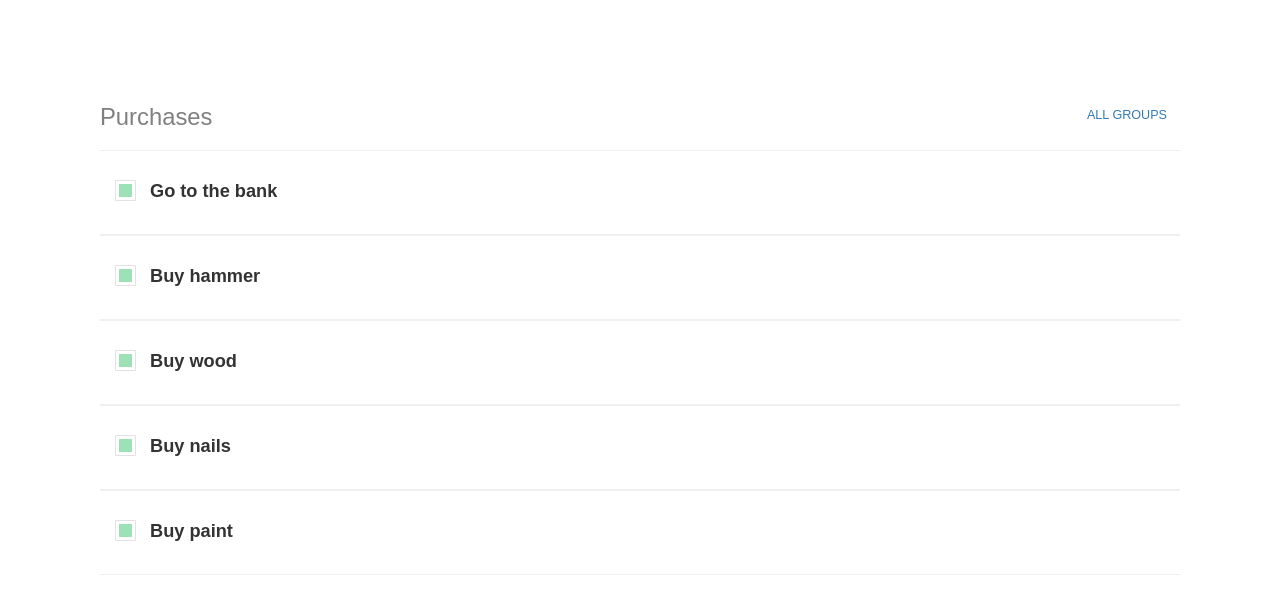
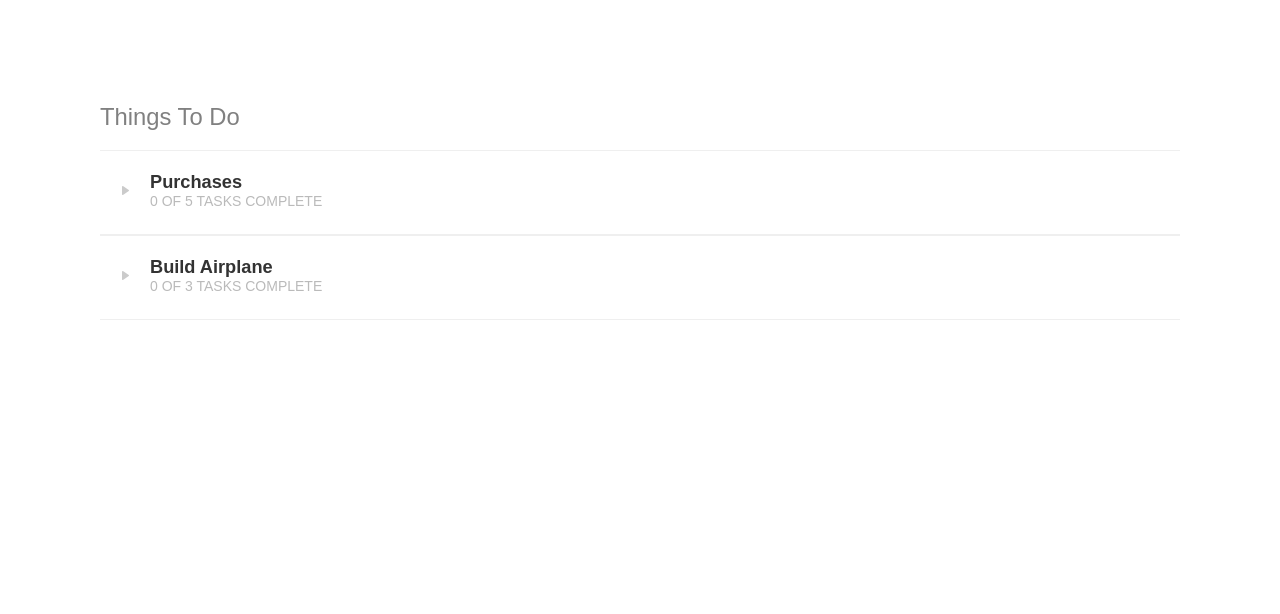
Before and after one commit to LauraBuzek/task-list, a React (Create React App) app: page / in a window 1280 px wide. Shown: the top 614 px of the page. Built offline with nearby package versions, Linux system fonts and the light colour scheme.

Commit message:
Got ALL GROUPS button working, fixed some warnings

```diff
--- a/package.json
+++ b/package.json
@@ -7,8 +7,6 @@
     "react": "^16.4.1",
     "react-bootstrap": "^0.32.1",
     "react-dom": "^16.4.1",
-    "react-router": "^4.3.1",
-    "react-router-dom": "^4.3.1",
     "react-scripts": "1.1.4",
     "underscore": "^1.9.1"
   },
--- a/src/App.js
+++ b/src/App.js
@@ -1,14 +1,14 @@
 import React, { Component } from 'react';
 import TasksInGroupView from './components/TasksInGroupView';
 import ThingsToDoView from './components/ThingsToDoView';
-import { Button } from 'react-bootstrap';
 import _ from 'lodash';
 import './css/App.css';
 
 class App extends Component {
   constructor() {
     super()
-    this.taskGroupData = [
+    this.state = {
+      taskGroupData: [
         {
           id: 1,
           group: "Purchases",
@@ -65,27 +65,35 @@ class App extends Component {
           dependencyIds: [],
           completedAt: null,
         }
-    ]
-    this.state = {
-      isThingsToDo: false,
+      ],
+      isThingsToDo: true,
       whichTaskGroup: "Purchases"
     }
   }
 
-  chooseAView(){
+  // updateCompletion(id, timestamp) {
+  //   this.taskGroupData
+  // }
+
+  updateView = (isThings, whichGroup) => {
+    this.setState({ isThingsToDo: isThings,
+      whichTaskGroup: whichGroup})
+  }
+
+  renderAView(){
     if(this.state.isThingsToDo) {
-      return (<ThingsToDoView state={this.taskGroupData} />)
+      return (<ThingsToDoView taskGroupData={this.state.taskGroupData} updateViewFn={this.updateView}/>)
     } else {
-      var itemsInGroups = _.groupBy(this.taskGroupData, 'group')
+      var itemsInGroups = _.groupBy(this.state.taskGroupData, 'group')
       var tasksInGroup = itemsInGroups[this.state.whichTaskGroup]
-      return (<TasksInGroupView taskData={tasksInGroup} />)
+      return (<TasksInGroupView taskData={tasksInGroup} updateViewFn={this.updateView}/>)
     }
   }
 
   render() {
     return (
       <div className="App">
-        {this.chooseAView()}
+        {this.renderAView()}
       </div>
     );
   }
--- a/src/components/ListItemTask.js
+++ b/src/components/ListItemTask.js
@@ -1,5 +1,4 @@
 import React, { Component } from 'react';
-import { Media } from 'react-bootstrap';
 import Checked from "../images/Completed.svg";
 import Unchecked from "../images/Incomplete.svg";
 import Locked from "../images/Locked.svg";
@@ -7,17 +6,17 @@ import '../css/ListItem.css';
 
 class ListItemTask extends Component {
   chooseTaskState() {
-    return Checked
+    return Unchecked
   }
 
   render() {
     return (
       <div className="ListItem">
         <div className="ListItem-unexpand">
-          <img src={Checked} alt="Expand tasks" href="#"/>
+          <img src={this.chooseTaskState()} alt="Expand tasks" href="#"/>
         </div>
         <div className="ListItem-titles" id="task">
-          <p className="ListItem-title">{this.props.taskName}</p>
+          <p className="ListItem-title">{this.props.taskInfo.task}</p>
         </div>
       </div>
     );
--- a/src/components/ListItemTaskGroup.js
+++ b/src/components/ListItemTaskGroup.js
@@ -3,11 +3,12 @@ import Arrow from "../images/Group.svg";
 import '../css/ListItem.css';
 
 class ListItemTaskGroup extends Component {
+
   render() {
     return (
       <div className="ListItem">
         <div className="ListItem-unexpand">
-          <img src={Arrow} alt="Expand tasks" href="#"/>
+          <img src={Arrow} alt="Expand Task Group" />
         </div>
         <div className="ListItem-titles">
           <p className="ListItem-title">{this.props.taskGroupName}</p>
--- a/src/components/TasksInGroupView.js
+++ b/src/components/TasksInGroupView.js
@@ -9,7 +9,7 @@ class TaskGroupPage extends Component {
   generateTasksInGroup() {
     return (
       _.map(this.props.taskData, taskInfo =>
-        <ListItemTask taskName={taskInfo.task} />
+        <ListItemTask key={taskInfo.id} taskInfo={taskInfo} />
       )
     )
   }
@@ -19,7 +19,7 @@ class TaskGroupPage extends Component {
       <div className="App">
         <div className="App-header">
           <div className="App-title">Purchases</div>
-          <Button bsStyle="link" className="App-link">ALL GROUPS</Button>
+          <Button bsStyle="link" className="App-link" onClick={() => this.props.updateViewFn(true, null)}>ALL GROUPS</Button>
         </div>
         {this.generateTasksInGroup()}
       </div>
--- a/src/components/ThingsToDoView.js
+++ b/src/components/ThingsToDoView.js
@@ -5,22 +5,20 @@ import '../css/App.css';
 
 
 class ThingsToDoView extends Component {
-  changeView() {
-    return (this.props.state.isThingsToDo = false)
-  }
+
   generateTaskGroups() {
-    var itemsInGroups = _.groupBy(this.props.state.data, 'group')
-    var taskGroups = Object.keys(itemsInGroups).map((key) => {
-        var itemsInGroup = itemsInGroups[key]
+    var itemsInGroups = _.groupBy(this.props.taskGroupData, 'group')
+    var taskGroups = Object.keys(itemsInGroups).map((name) => {
+        var itemsInGroup = itemsInGroups[name]
         var count = itemsInGroup.length
         var done = _.filter(itemsInGroup, (vals) =>
           vals["completedAt"] != null
         ).length
-        return([key,count, done])
+        return([name, count, done])
       }
     )
     return ( _.map(taskGroups, (vals) =>
-      <ListItemTaskGroup taskGroupName={vals[0]}
+      <ListItemTaskGroup key={vals[0]} taskGroupName={vals[0]}
         count={vals[1]} done={vals[2]} />
     ))
   }
--- a/src/index.js
+++ b/src/index.js
@@ -1,6 +1,5 @@
 import React from 'react';
 import ReactDOM from 'react-dom';
-import { BrowserRouter } from 'react-router-dom';
 import './css/index.css';
 import App from './App';
 import registerServiceWorker from './registerServiceWorker';
```
Lines whose indentation alone changed are shown as unchanged.
